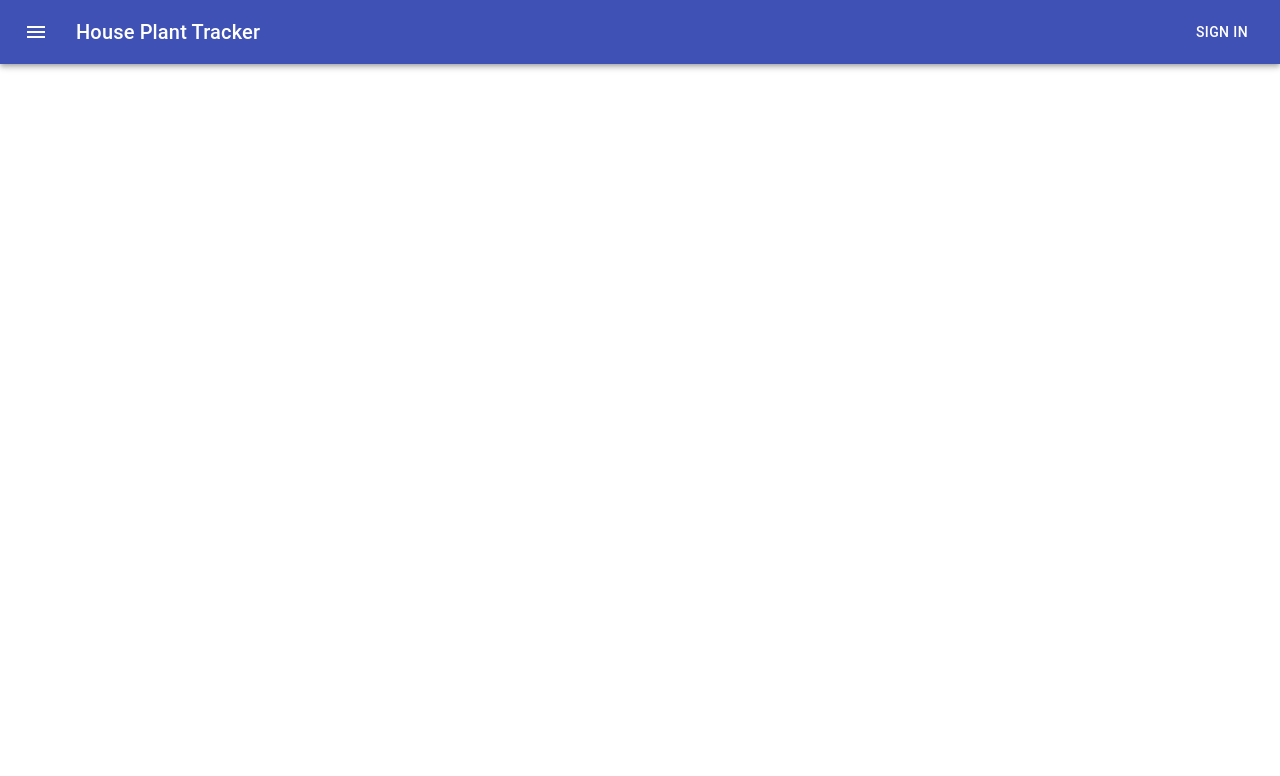
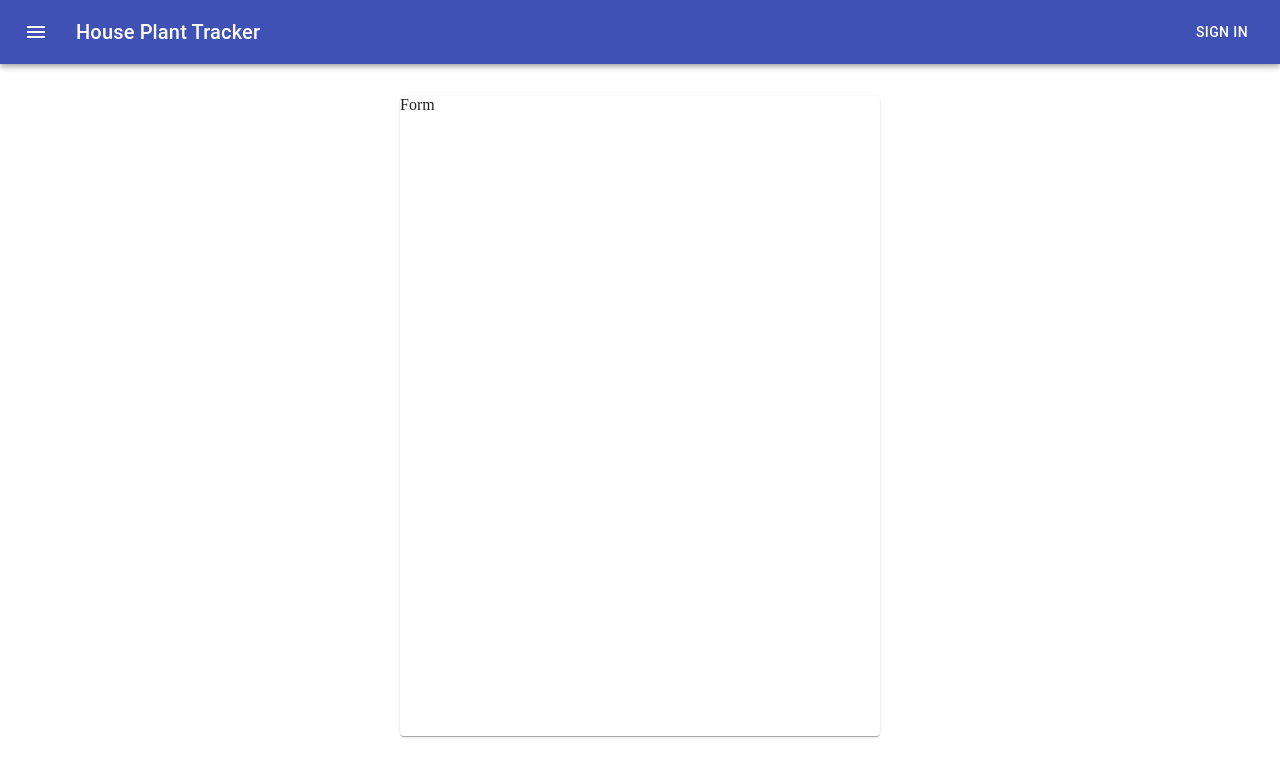
Before and after one commit to ekonine/plant-tracker-v2, a React (Create React App) app: page /manage/add in a window 1280 px wide. Shown: the top 776 px of the page. Built offline with nearby package versions, Linux system fonts and the light colour scheme.

Commit message:
add custom form component

```diff
--- /dev/null
+++ b/src/components/custom-form/custom-form.component.jsx
@@ -0,0 +1,27 @@
+import React from 'react';
+import {  makeStyles } from '@material-ui/core/styles';
+import Paper from '@material-ui/core/Paper'
+
+const useStyles = makeStyles(theme => ({
+  root: {
+    display: 'flex',
+    flexWrap: 'wrap',
+    justifyContent: 'center',
+    '& > *': {
+      margin: theme.spacing(4),
+      width: theme.spacing(60),
+      height: theme.spacing(80),
+    },
+  },
+}));
+
+export default function CustomForm() {
+  const classes = useStyles();
+  return(
+    <div className={classes.root}>
+      <Paper>
+        Form
+      </Paper>
+    </div>
+  );
+}
--- a/src/pages/manage/manage.page.jsx
+++ b/src/pages/manage/manage.page.jsx
@@ -2,6 +2,7 @@ import React from 'react';
 import {makeStyles} from '@material-ui/core/styles';
 import CustomCardList from '../../components/custom-card-list/custom-card-list.component.jsx';
 import Detail from '../detail/detail.page.jsx';
+import CustomForm from '../../components/custom-form/custom-form.component.jsx';
 import {Switch, Route} from 'react-router-dom';
 
 //Styles
@@ -52,6 +53,9 @@ export default function Manage() {
         <Route path="/manage/detail/:plantId">
           <Detail plantData={plantData}/>
         </Route>
+        <Route path="/manage/add">
+          <CustomForm />
+        </Route>
       </Switch>
     </div>
   );
```
